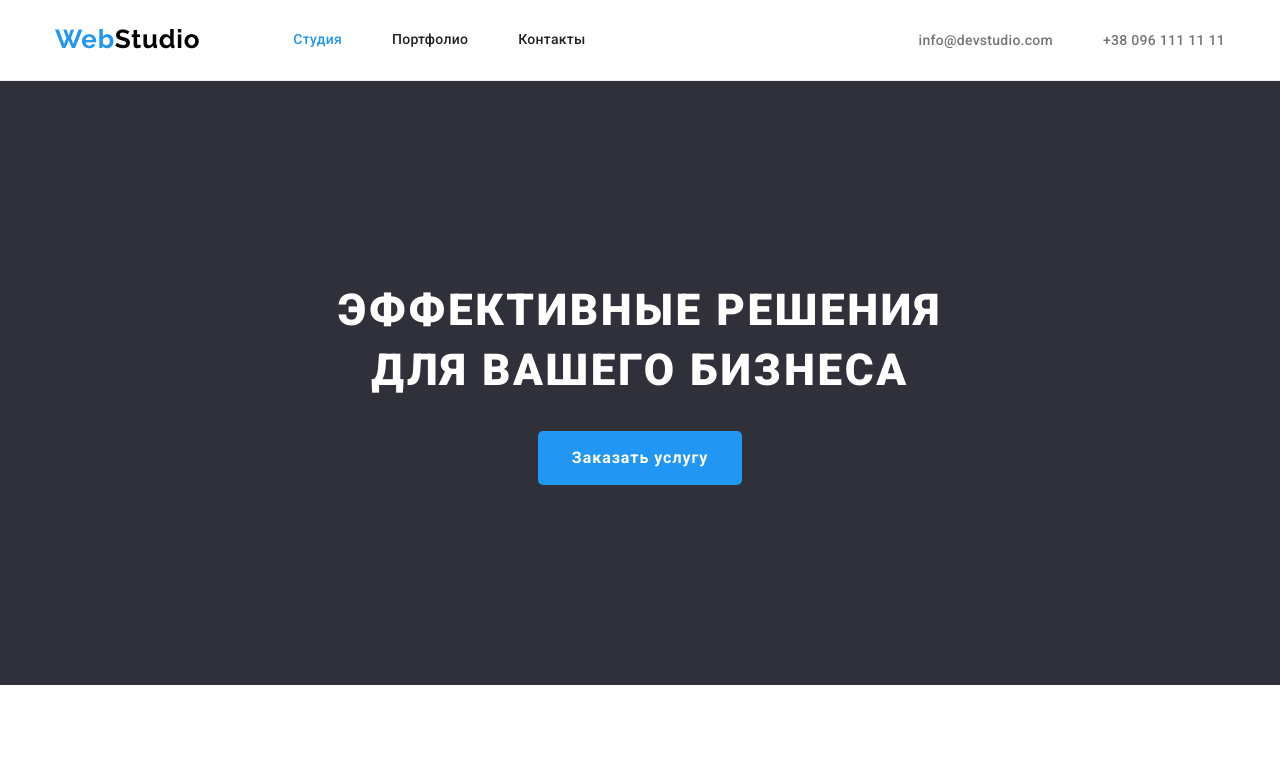
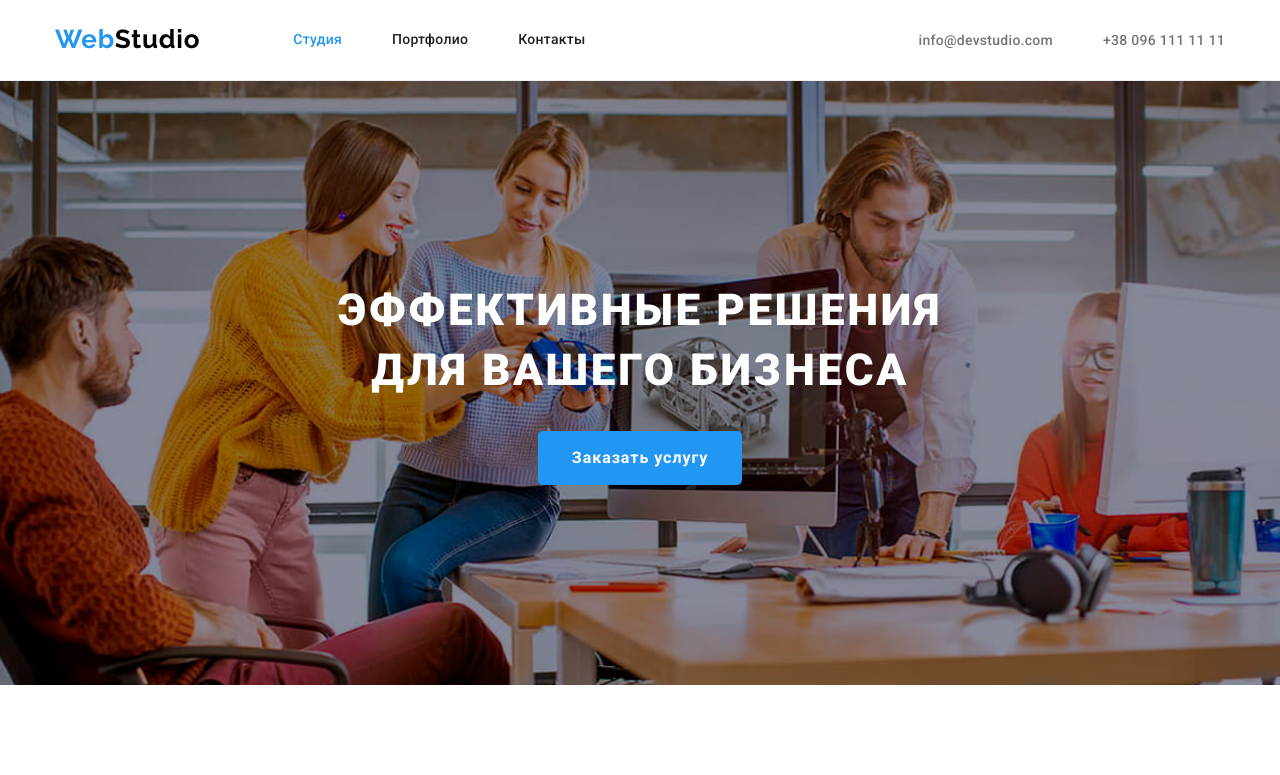
Before and after one commit to NatashaChupryna/goit-markup-hw-04, a plain HTML site: page index.html in a window 1280 px wide. Shown: the top 775 px of the page. Drawn offline with nearby package versions, Linux system fonts and the light colour scheme.

Commit message:
стилі

```diff
--- a/styles/style.css
+++ b/styles/style.css
@@ -115,14 +115,29 @@ align-items: center;}
 .header-contact-link:focus {
   color: #2196f3;
 }
+.mail::before {content: '';}
+.phone::before {content: '';}
+
 
 /* Section hero */
 
 .hero {
-  background-color: #2f303a;
+  max-width: 1600px;
+  display: block;
+  background-color: rgba(47, 48, 58, 0.4);
+  background-image: url(../image/background/bg_hero.jpg),
+  linear-gradient(to right, rgba(47, 48, 58, 0.4),
+  rgba(47, 48, 58, 0.4));
+  background-repeat: no-repeat;
+  background-position: center;
+  background-size: cover;
   text-align: center;
+  margin-right: auto;
+  margin-left: auto;
   padding-top: 200px;
+  padding-right: 0;
   padding-bottom: 200px;
+  padding-left: 0;
 }
 
 .hero-title {
```
